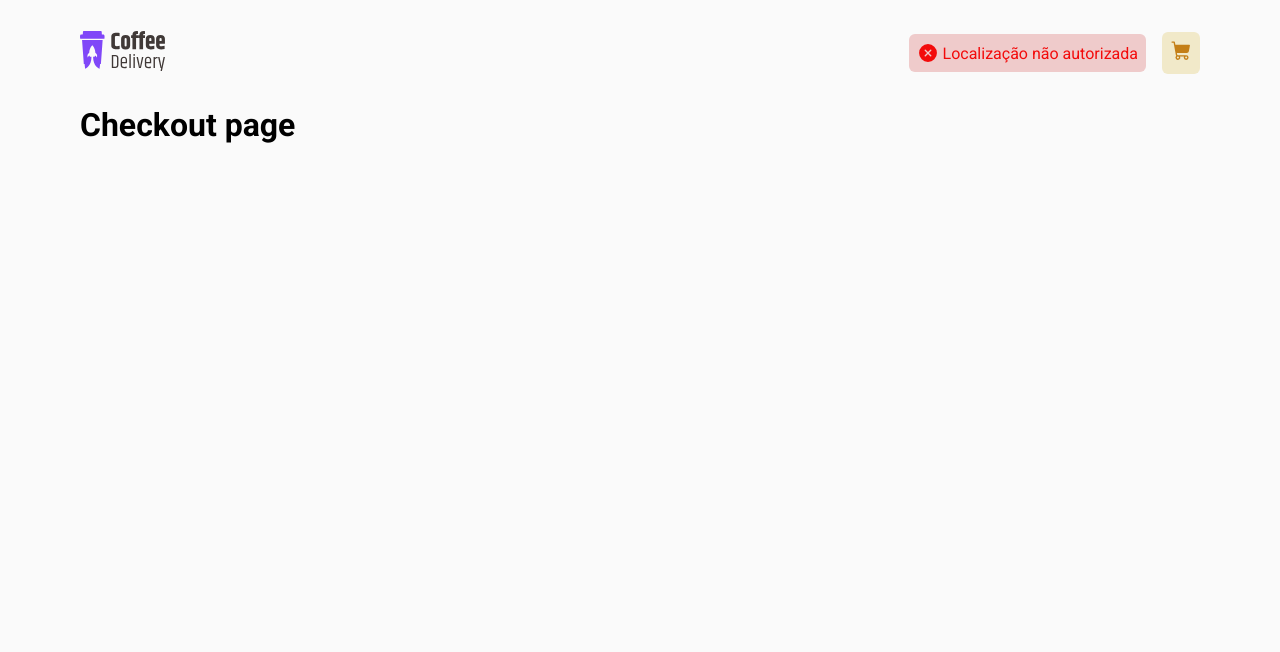
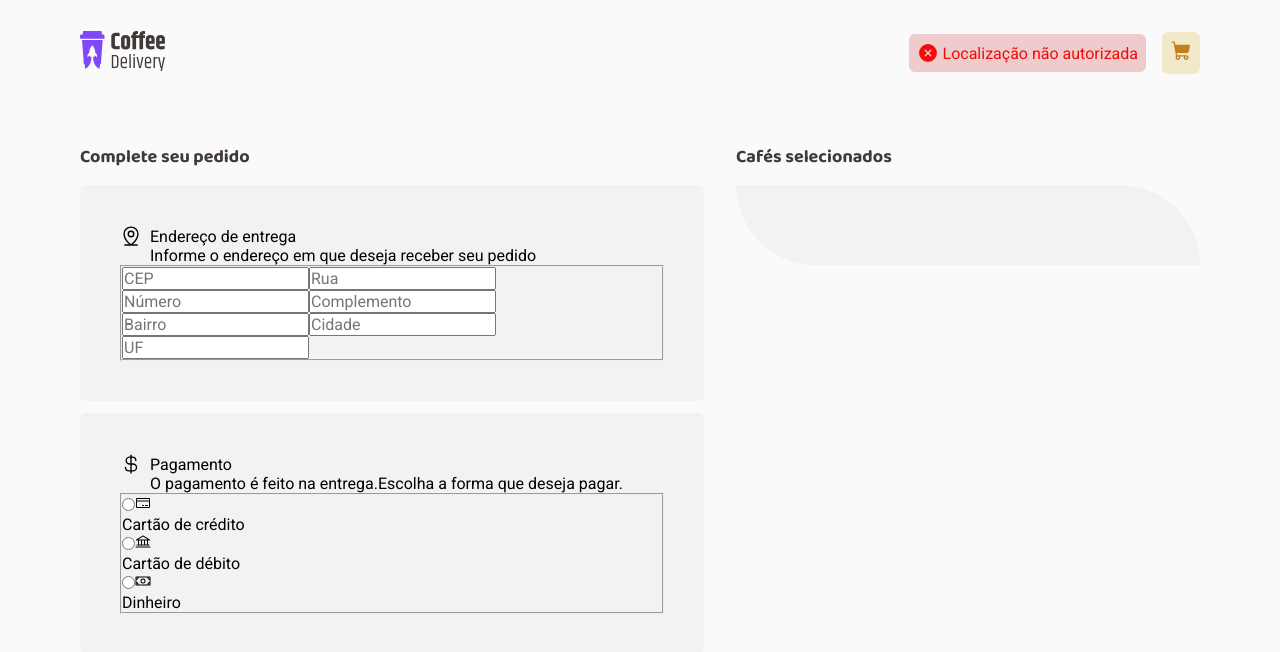
Before and after one commit to ngustavo80/coffee-shop, a React (Vite) app: page /checkout in a window 1280 px wide. Shown: the top 652 px of the page. Built offline with nearby package versions, Linux system fonts and the light colour scheme; no server answers.

Commit message:
Initialize CheckOut page structure

```diff
--- a/src/components/Header/index.tsx
+++ b/src/components/Header/index.tsx
@@ -4,6 +4,11 @@ import { MapPin, ShoppingCart, XCircle } from '@phosphor-icons/react'
 
 import coffeeDeliveryLogo from '../../assets/coffeeLogo.svg'
 import { HeaderContainer, LocationCardDenied, LocationCardGranted } from './styles'
+
+interface LocationProps {
+    stateCode: string | undefined;
+    city: string | undefined;
+}
 
 interface PositionProps {
   coords: {
@@ -12,23 +17,18 @@ interface PositionProps {
   }
 }
 
-interface LocationProps {
-    stateCode: string | undefined;
-    city: string | undefined;
-}
-
-
 export function Header() {
   const [location, setLocation] = useState<LocationProps>()
-  const APIkey = 'd346596fb06e4d1f94150099d533d0ed'
 
-  function getLocationInfo(latitude: number, longitude: number) {
+  useEffect(() => {
+    const APIkey = import.meta.env.VITE_API_KEY
+
+    function getLocationInfo (latitude: number, longitude: number) {
       const url = `https://api.opencagedata.com/geocode/v1/json?q=${latitude},${longitude}&key=${APIkey}`
 
       fetch(url)
       .then((response) => response.json())
       .then((data) => {
-        console.log(data)
         if (data.status.code === 200) {
           setLocation({
             stateCode: data.results[0].components.state_code,
@@ -41,10 +41,9 @@ export function Header() {
       .catch((error) => alert(error));
     }
 
-  useEffect(() => {
     const options = { enableHighAccuracy: true, timeout: 5000, maximumAge: 0 }
 
-    function onSuccess(position: PositionProps) {
+    function onSuccess (position: PositionProps) {
       const latitude = position.coords.latitude
       const longitude = position.coords.longitude
 
@@ -54,12 +53,25 @@ export function Header() {
     function onError() { alert("Não foi possível acessar a localização"); }
 
     if (navigator.geolocation) {
-
       navigator.geolocation.getCurrentPosition(onSuccess, onError, options)
     } else {
       alert('Geolocalização não disponível nesse navegador')
     }
   }, [])
+
+  // useEffect(() => {
+  //   const LocalStorageLocation = JSON.stringify(location)
+
+  //   localStorage.setItem('@coffe-delivery:location-1.0.0', LocalStorageLocation)
+
+  //   console.log(LocalStorageLocation)
+  // }, [location])
+
+  // const LocationStoredInLocalStorage = localStorage.getItem('@coffe-delivery:location-1.0.0')
+
+  // if (LocationStoredInLocalStorage) {
+  //   return JSON.parse(LocationStoredInLocalStorage)
+  // }
 
   return (
     <HeaderContainer>
@@ -68,7 +80,8 @@ export function Header() {
       </NavLink>
 
       <nav>
-          {location === undefined ?
+          {
+            location === undefined ?
               <LocationCardDenied>
                 <XCircle size={22} weight='fill' />
                 <span>Localização não autorizada</span>
--- a/src/pages/Checkout/index.tsx
+++ b/src/pages/Checkout/index.tsx
@@ -1,5 +1,84 @@
+import { Bank, CreditCard, CurrencyDollar, MapPinLine, Money } from "@phosphor-icons/react";
+import {
+  Address,
+  AddressForm,
+  AddressPaymentWrapper,
+  CheckoutContainer,
+  ConfirmOrder,
+  ConfirmOrderWrapper,
+  Payment,
+  PaymentForm,
+  RadioInputWrapper
+} from "./styles";
+
 export function Checkout () {
   return (
-    <h1>Checkout page</h1>
+    <CheckoutContainer>
+      <form onSubmit={e => {e.preventDefault}}>
+        <section>
+          <h1>Complete seu pedido</h1>
+          <AddressPaymentWrapper>
+            <Address>
+              <legend>
+                  <MapPinLine size={22} />
+                <div>
+                  <strong>Endereço de entrega</strong>
+                  <span>Informe o endereço em que deseja receber seu pedido</span>
+                </div>
+              </legend>
+
+              <AddressForm>
+                <input type="text" placeholder="CEP" />
+                <input type="text" placeholder="Rua" />
+                <input type="text" placeholder="Número" />
+                <input type="text" placeholder="Complemento" />
+                <input type="text" placeholder="Bairro" />
+                <input type="text" placeholder="Cidade" />
+                <input type="text" placeholder="UF" />
+              </AddressForm>
+            </Address>
+
+            <Payment>
+              <legend>
+                  <CurrencyDollar size={22} />
+                <div>
+                  <strong>Pagamento</strong>
+                  <span>O pagamento é feito na entrega.Escolha a forma que deseja pagar.</span>
+                </ div>
+              </legend>
+
+              <PaymentForm>
+                <RadioInputWrapper htmlFor="creditCard">
+                  <input type="radio" name="paymentMethod" id="creditCard" value="creditCard" />
+                    <CreditCard size={16} />
+                    <p>Cartão de crédito</p>
+                </RadioInputWrapper>
+
+                <RadioInputWrapper htmlFor="debitCard">
+                  <input type="radio" name="paymentMethod" id="debitCard" value="debitCard" />
+                  <Bank size={16} />
+                  <p>Cartão de débito</p>
+                </RadioInputWrapper>
+
+                <RadioInputWrapper htmlFor="currency">
+                  <input type="radio" name="paymentMethod" id="currency" value="currency" />
+                  <Money size={16} />
+                  <p>Dinheiro</p>
+                </RadioInputWrapper>
+
+              </PaymentForm>
+            </Payment>
+          </AddressPaymentWrapper>
+        </section>
+
+        <section>
+          <h1>Cafés selecionados</h1>
+          <ConfirmOrderWrapper>
+
+            <ConfirmOrder></ConfirmOrder>
+          </ConfirmOrderWrapper>
+        </section>
+      </form>
+    </CheckoutContainer>
   )
 }
--- a/src/pages/Checkout/styles.ts
+++ b/src/pages/Checkout/styles.ts
@@ -0,0 +1,82 @@
+import styled from "styled-components";
+
+export const CheckoutContainer = styled.main`
+  form {
+    display: flex;
+    gap: 2rem;
+
+    h1 {
+      font-family: 'Baloo 2', sans-serif;
+      font-size: 1.125rem;
+      font-weight: 700;
+      line-height: 1.3;
+      margin:  2.5rem 0 1rem 0;
+      color: ${props => props.theme['gray-800']}
+    }
+  }
+`
+
+export const AddressPaymentWrapper = styled.section`
+  display: flex;
+  flex-direction: column;
+  gap: 0.75rem;
+`
+
+export const Address = styled.div`
+  padding: 2.5rem;
+  border-radius: 6px;
+
+  background: ${props => props.theme['gray-200']};
+
+  legend {
+    display: flex;
+    align-items: flex-start;
+    gap: 0.5rem;
+
+    div {
+      display: flex;
+      flex-direction: column;
+      padding-top: 2px;
+    }
+  }
+`
+
+export const AddressForm = styled.fieldset`
+
+`
+
+export const Payment = styled.div`
+  padding: 2.5rem;
+  border-radius: 6px;
+
+  background: ${props => props.theme['gray-200']};
+
+  legend {
+    display: flex;
+    align-items: flex-start;
+    gap: 0.5rem;
+
+    div {
+      display: flex;
+      flex-direction: column;
+      padding-top: 2px;
+    }
+  }
+`
+
+export const PaymentForm = styled.fieldset``
+
+export const RadioInputWrapper = styled.label`
+`
+
+export const ConfirmOrderWrapper = styled.section`
+  width: 29rem;
+  padding: 2.5rem;
+  border-radius: 0 100px 0 100px;
+
+  background: ${props => props.theme['gray-200']};
+`
+
+export const ConfirmOrder = styled.div`
+
+`
```
Also changed, not shown: 1 other file (tests, documents, lock files or other folders). Lines whose indentation alone changed are shown as unchanged.
